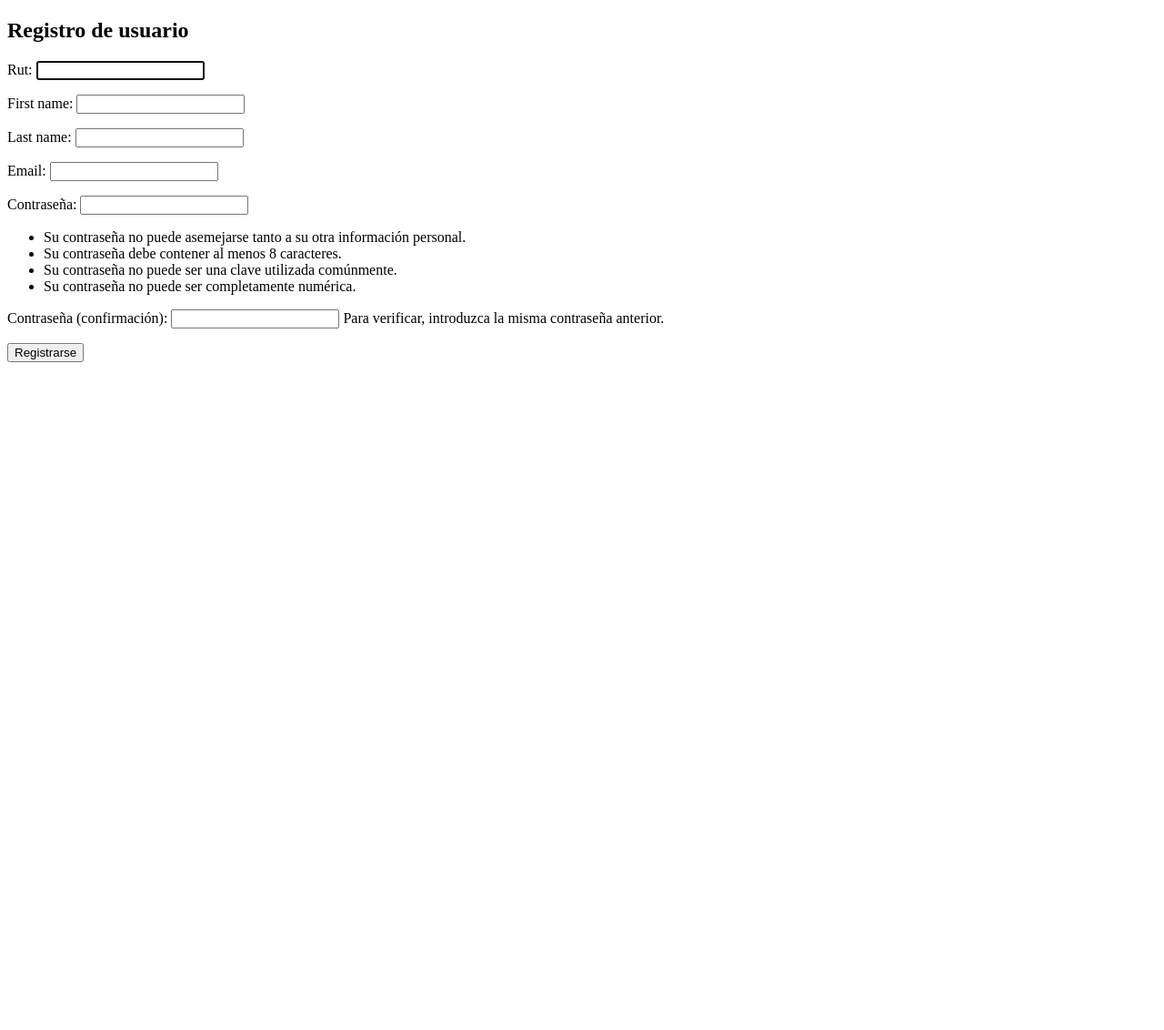
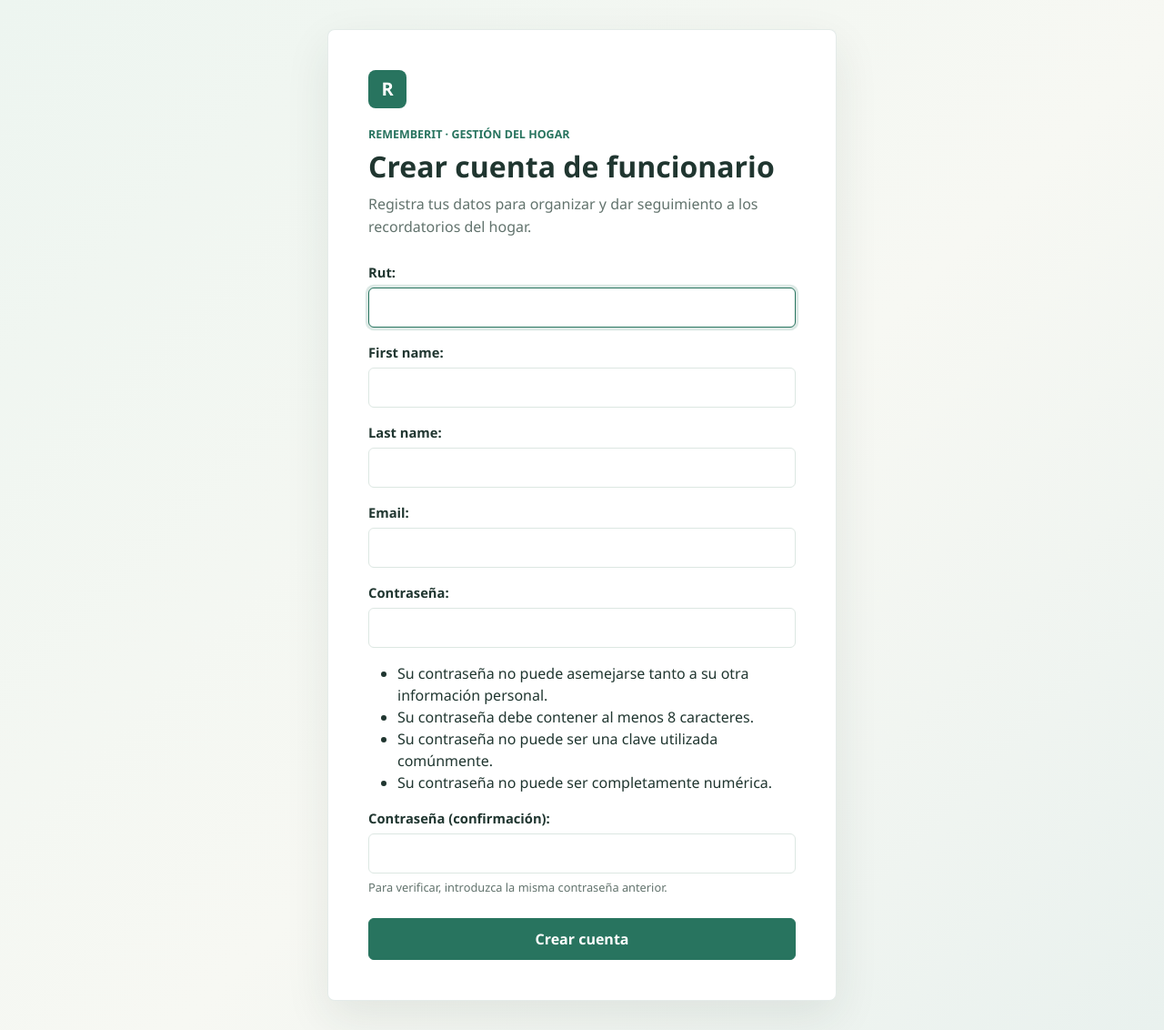
Before and after one commit to cthukh/rememberIt, a Django app: page /funcionario/registro/ in a window 1280 px wide. Shown: the whole page at 91% size. Before the commit the page ends 398 px from the top, so only its background shows below. Run offline with Django 5.2, Linux system fonts and the light colour scheme.

Commit message:
Decorando registro

```diff
--- a/funcionarios/forms.py
+++ b/funcionarios/forms.py
@@ -1,8 +1,17 @@
 from django import forms
 from .models import Funcionario
 from django.contrib.auth.forms import UserCreationForm
-class CrearUsuarioForm(UserCreationForm):
+class CrearFuncionarioForm(UserCreationForm):
+
+    def __init__(self, *args, **kwargs):
+        super().__init__(*args, **kwargs)
+        for field in self.fields.values():
+            field.widget.attrs['class'] = 'form-control'
 
     class Meta:
         model= Funcionario
         fields =('rut','first_name','last_name','email')
+
+
+class IniciarSesionFuncionario():
+    pass
--- /dev/null
+++ b/funcionarios/static/registro.css
@@ -0,0 +1,139 @@
+:root {
+	color-scheme: light;
+	--ink: #203630;
+	--muted: #62736d;
+	--green: #28745f;
+	--green-dark: #205d4d;
+	--line: #dce7e2;
+	--paper: #ffffff;
+}
+
+* {
+	box-sizing: border-box;
+}
+
+body {
+	min-height: 100vh;
+	margin: 0;
+	color: var(--ink);
+	background: linear-gradient(135deg, #edf5f0 0%, #f7f8f3 55%, #e9f1ee 100%);
+	font-family: "Segoe UI", sans-serif;
+}
+
+.register-page {
+	display: grid;
+	min-height: 100vh;
+	place-items: center;
+	padding: 32px 16px;
+}
+
+.register-panel {
+	width: min(100%, 560px);
+	padding: clamp(24px, 6vw, 44px);
+	border: 1px solid rgba(32, 93, 77, 0.12);
+	border-radius: 8px;
+	background: var(--paper);
+	box-shadow: 0 18px 50px rgba(32, 54, 48, 0.09);
+	animation: enter 380ms ease-out both;
+}
+
+.brand-mark {
+	display: grid;
+	width: 42px;
+	height: 42px;
+	place-items: center;
+	border-radius: 8px;
+	color: #fff;
+	background: var(--green);
+	font-size: 1.25rem;
+	font-weight: 700;
+}
+
+.eyebrow {
+	margin: 20px 0 6px;
+	color: var(--green);
+	font-size: 0.78rem;
+	font-weight: 700;
+	text-transform: uppercase;
+}
+
+h1 {
+	margin: 0;
+	font-size: clamp(1.55rem, 5vw, 2rem);
+	font-weight: 700;
+}
+
+.intro {
+	margin: 10px 0 26px;
+	color: var(--muted);
+	line-height: 1.55;
+}
+
+.register-form p {
+	margin-bottom: 16px;
+}
+
+.register-form label {
+	display: block;
+	margin-bottom: 6px;
+	font-size: 0.92rem;
+	font-weight: 600;
+}
+
+.register-form .form-control {
+	min-height: 44px;
+	border-color: var(--line);
+}
+
+.register-form .form-control:focus {
+	border-color: var(--green);
+	box-shadow: 0 0 0 0.2rem rgba(40, 116, 95, 0.16);
+}
+
+.register-form .helptext {
+	display: block;
+	margin-top: 6px;
+	color: var(--muted);
+	font-size: 0.8rem;
+}
+
+.register-form .errorlist {
+	margin: 6px 0 0;
+	padding: 0;
+	color: #b42318;
+	font-size: 0.85rem;
+	list-style: none;
+}
+
+.register-form .btn-primary {
+	min-height: 46px;
+	margin-top: 8px;
+	border-color: var(--green);
+	background: var(--green);
+	font-weight: 600;
+}
+
+.register-form .btn-primary:hover,
+.register-form .btn-primary:focus-visible {
+	border-color: var(--green-dark);
+	background: var(--green-dark);
+}
+
+@keyframes enter {
+	from {
+		opacity: 0;
+		transform: translateY(8px);
+	}
+	to {
+		opacity: 1;
+		transform: translateY(0);
+	}
+}
+
+@media (prefers-reduced-motion: reduce) {
+	*,
+	*::before,
+	*::after {
+		animation-duration: 0.01ms !important;
+	}
+}
--- a/funcionarios/templates/registro.html
+++ b/funcionarios/templates/registro.html
@@ -1,19 +1,33 @@
+{% load static %}
 <!DOCTYPE html>
-<html>
+<html lang="es">
 <head>
-    <title>Registro</title>
+    <meta charset="UTF-8">
+    <meta name="viewport" content="width=device-width, initial-scale=1">
+    <title>Crear cuenta | RememberIt</title>
+    <link href="https://cdn.jsdelivr.net/npm/bootstrap@5.3.3/dist/css/bootstrap.min.css" rel="stylesheet">
+    <link href="{% static 'registro.css' %}" rel="stylesheet">
 </head>
 <body>
-    <h2>Registro de usuario</h2>
+    <main class="register-page">
+        <section class="register-panel" aria-labelledby="register-title">
+            <div class="brand-mark" aria-hidden="true">R</div>
+            <p class="eyebrow">RememberIt · Gestión del hogar</p>
+            <h1 id="register-title">Crear cuenta de funcionario</h1>
+            <p class="intro">Registra tus datos para organizar y dar seguimiento a los recordatorios del hogar.</p>
+
             {% if messages %}
                 {% for message in messages %}
-            <p style="color: green;">{{ message }}</p>
+                    <div class="alert alert-{{ message.tags|default:'info' }}" role="alert">{{ message }}</div>
                 {% endfor %}
             {% endif %}
-    <form method="post">
+
+            <form method="post" class="register-form">
                 {% csrf_token %}
                 {{ form.as_p }}
-        <button type="submit">Registrarse</button>
+                <button class="btn btn-primary w-100" type="submit">Crear cuenta</button>
             </form>
+        </section>
+    </main>
 </body>
 </html>
--- a/funcionarios/views.py
+++ b/funcionarios/views.py
@@ -2,20 +2,23 @@ from django.shortcuts import render,redirect
 from django.contrib import messages
 from django.contrib.auth import login
 
-from .forms import CrearUsuarioForm
+from .forms import CrearFuncionarioForm
 # Create your views here.
 
 
 def inicio(request):
+    print("xd",str(request.user.is_authenticated))
     if not request.user.is_authenticated:
         return redirect("funcionario:registro")
     return render(request,"inicio.html")
 
 
+def iniciarSesion(request):
+    pass
 
 def registro(request):
     if request.method == 'POST':
-        form = CrearUsuarioForm(request.POST)
+        form = CrearFuncionarioForm(request.POST)
         if form.is_valid():
             usuario =  form.save()
             usuario.save()
@@ -25,5 +28,5 @@ def registro(request):
         else:
             messages.error(request, "Por favor corrige los errores.")
     else:
-        form = CrearUsuarioForm()
+        form = CrearFuncionarioForm()
     return render(request,"registro.html",{"form":form})
```
Lines whose indentation alone changed are shown as unchanged.
